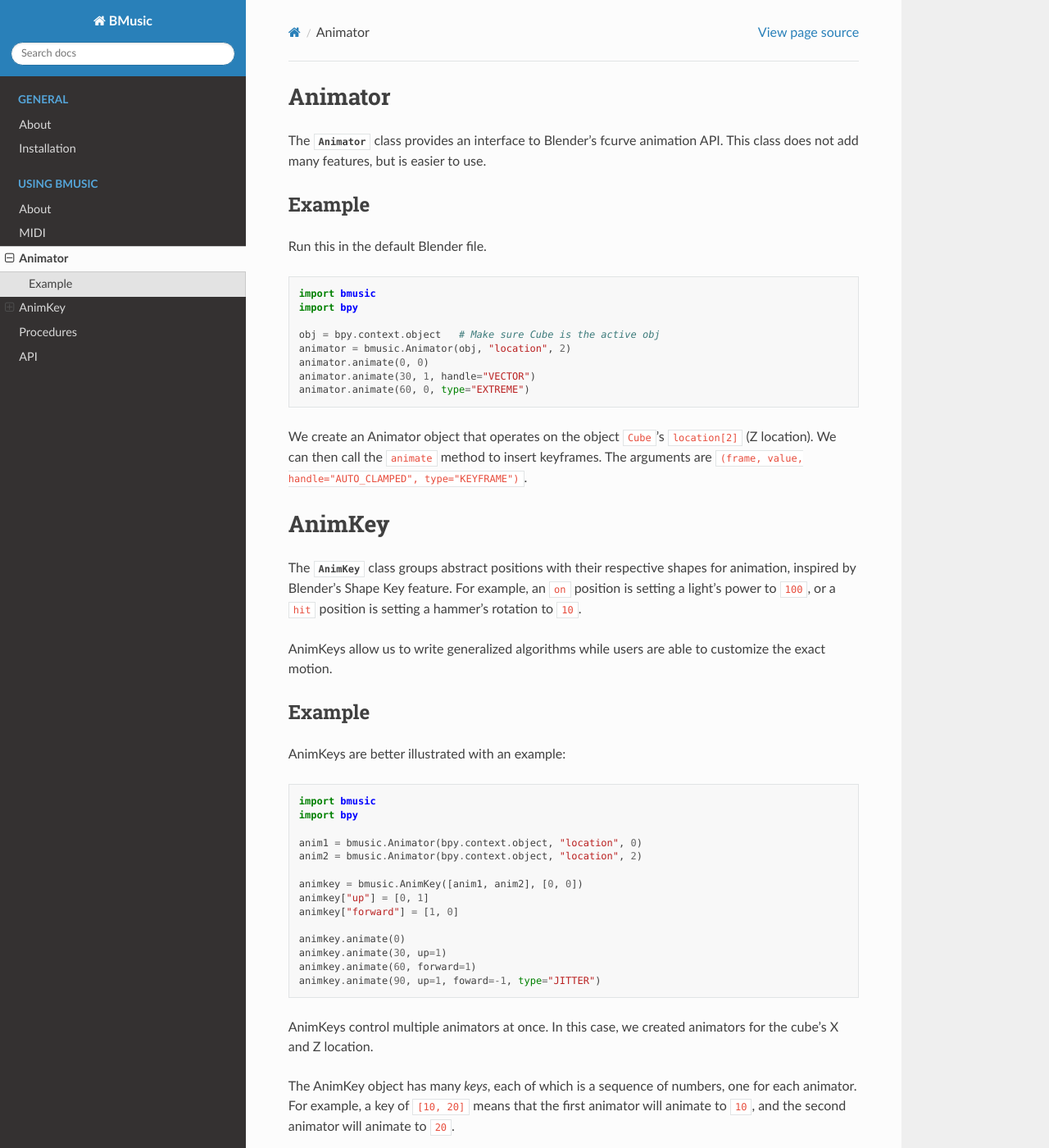
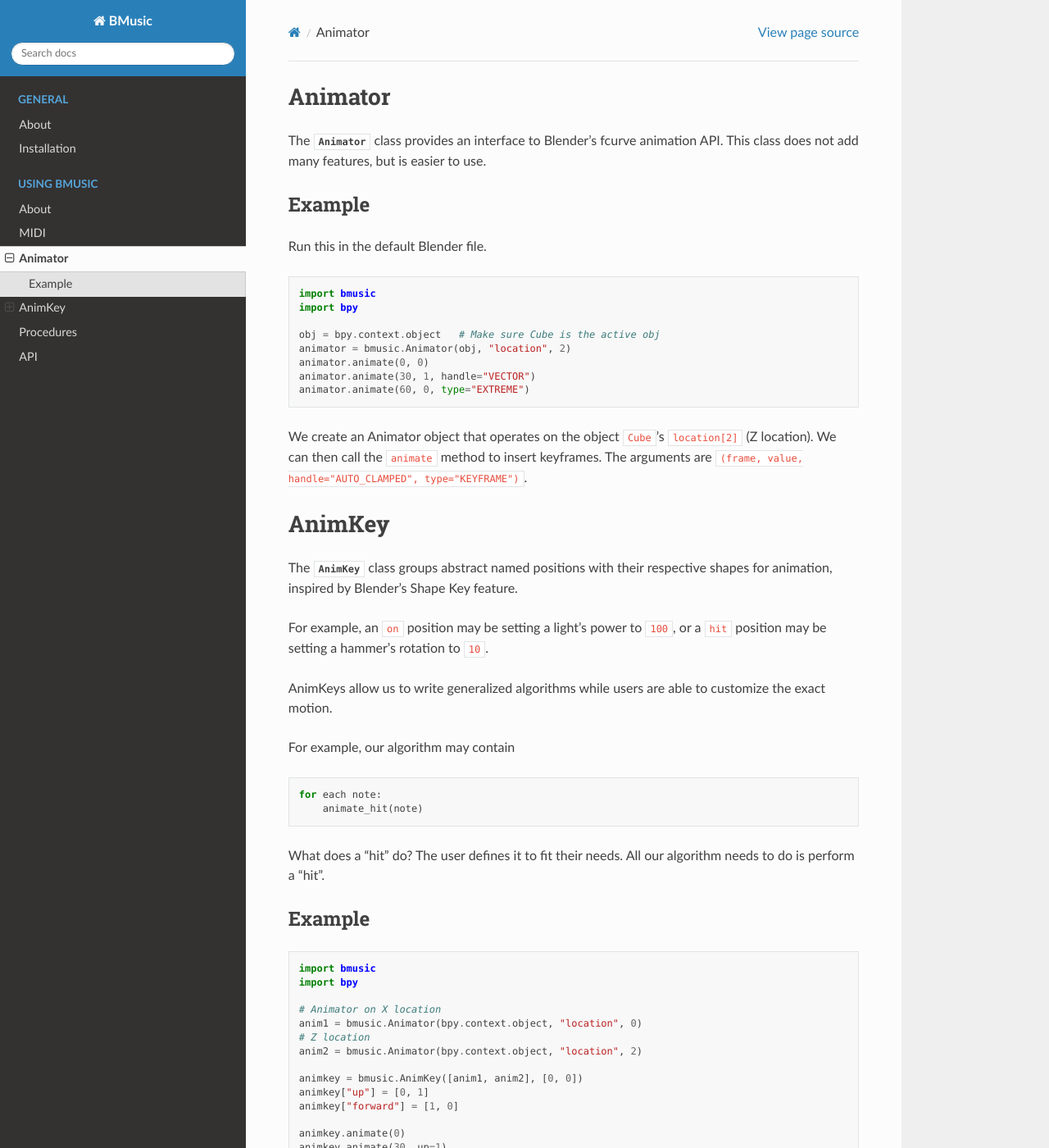
Before and after one commit to phuang1024/BMusic, a Sphinx documentation site: the page built from docs/bmusic/animate.rst, in a window 1280 px wide and 1400 px high. Shown: the whole window at 82% size. Built offline with Sphinx 7.4.7 and the Read the Docs theme 2.0.0, drawn with Linux system fonts in a browser that asks for light colours.

Commit message:
Better docs.

```diff
--- a/docs/bmusic/animate.rst
+++ b/docs/bmusic/animate.rst
@@ -24,26 +24,39 @@ We create an Animator object that operates on the object ``Cube``'s ``location[2
 We can then call the ``animate`` method to insert keyframes. The arguments are
 ``(frame, value, handle="AUTO_CLAMPED", type="KEYFRAME")``.
 
+
 AnimKey
 =======
 
-The :class:`~bmusic.AnimKey` class groups abstract positions with their respective shapes for
-animation, inspired by Blender's Shape Key feature. For example, an ``on`` position is setting
-a light's power to ``100``, or a ``hit`` position is setting a hammer's rotation to ``10``.
+The :class:`~bmusic.AnimKey` class groups abstract named positions with their respective shapes
+for animation, inspired by Blender's Shape Key feature.
+
+For example, an ``on`` position may be setting a light's power to ``100``, or a ``hit`` position
+may be setting a hammer's rotation to ``10``.
 
 AnimKeys allow us to write generalized algorithms while users are able to customize the exact motion.
 
+For example, our algorithm may contain
+
+.. code-block::
+
+   for each note:
+       animate_hit(note)
+
+What does a "hit" do? The user defines it to fit their needs. All our algorithm needs to do is
+perform a "hit".
+
 Example
 -------
-
-AnimKeys are better illustrated with an example:
 
 .. code-block:: python
 
    import bmusic
    import bpy
 
+   # Animator on X location
    anim1 = bmusic.Animator(bpy.context.object, "location", 0)
+   # Z location
    anim2 = bmusic.Animator(bpy.context.object, "location", 2)
 
    animkey = bmusic.AnimKey([anim1, anim2], [0, 0])
```
Also changed, not shown: docs/bmusic/api.rst (+6 -6 lines).
